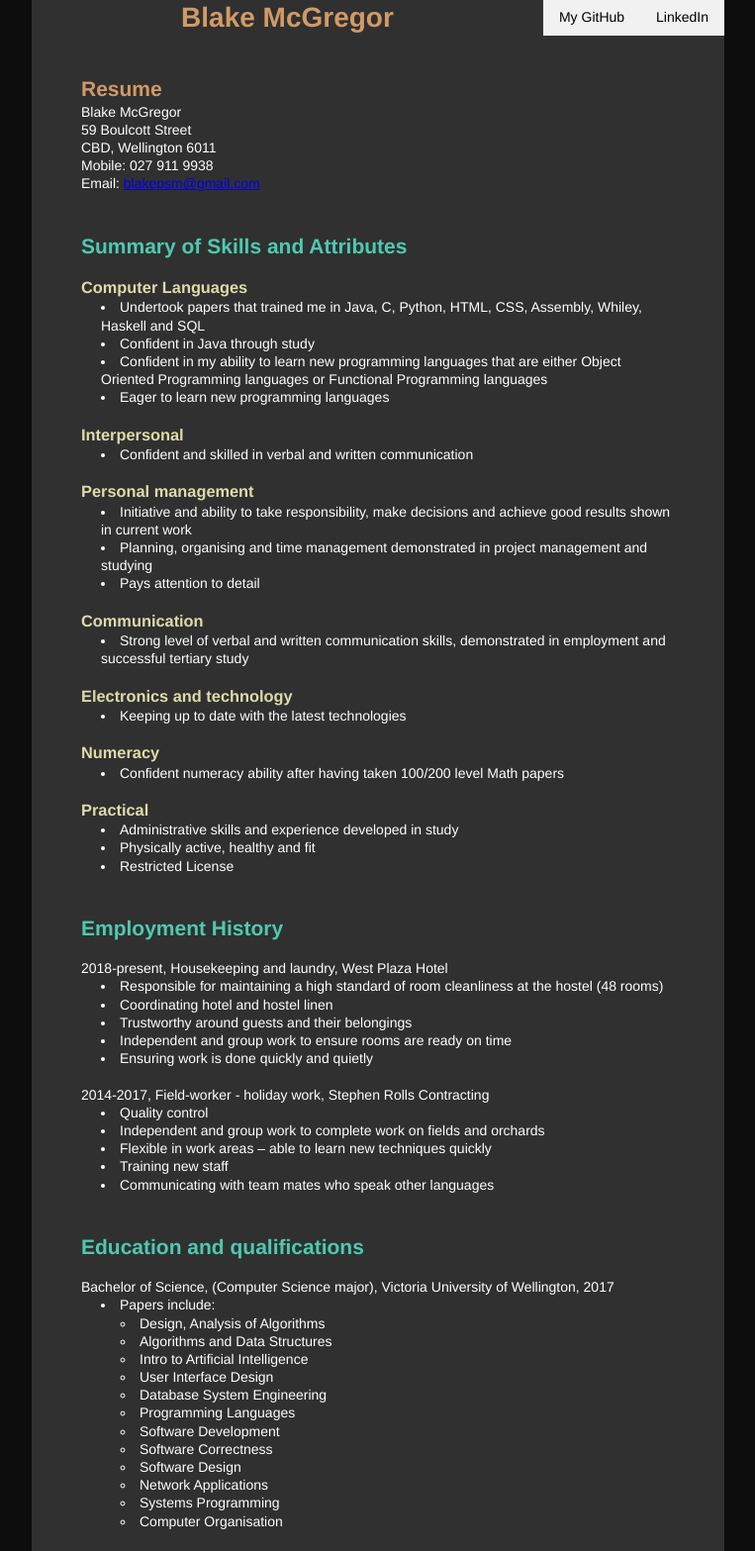
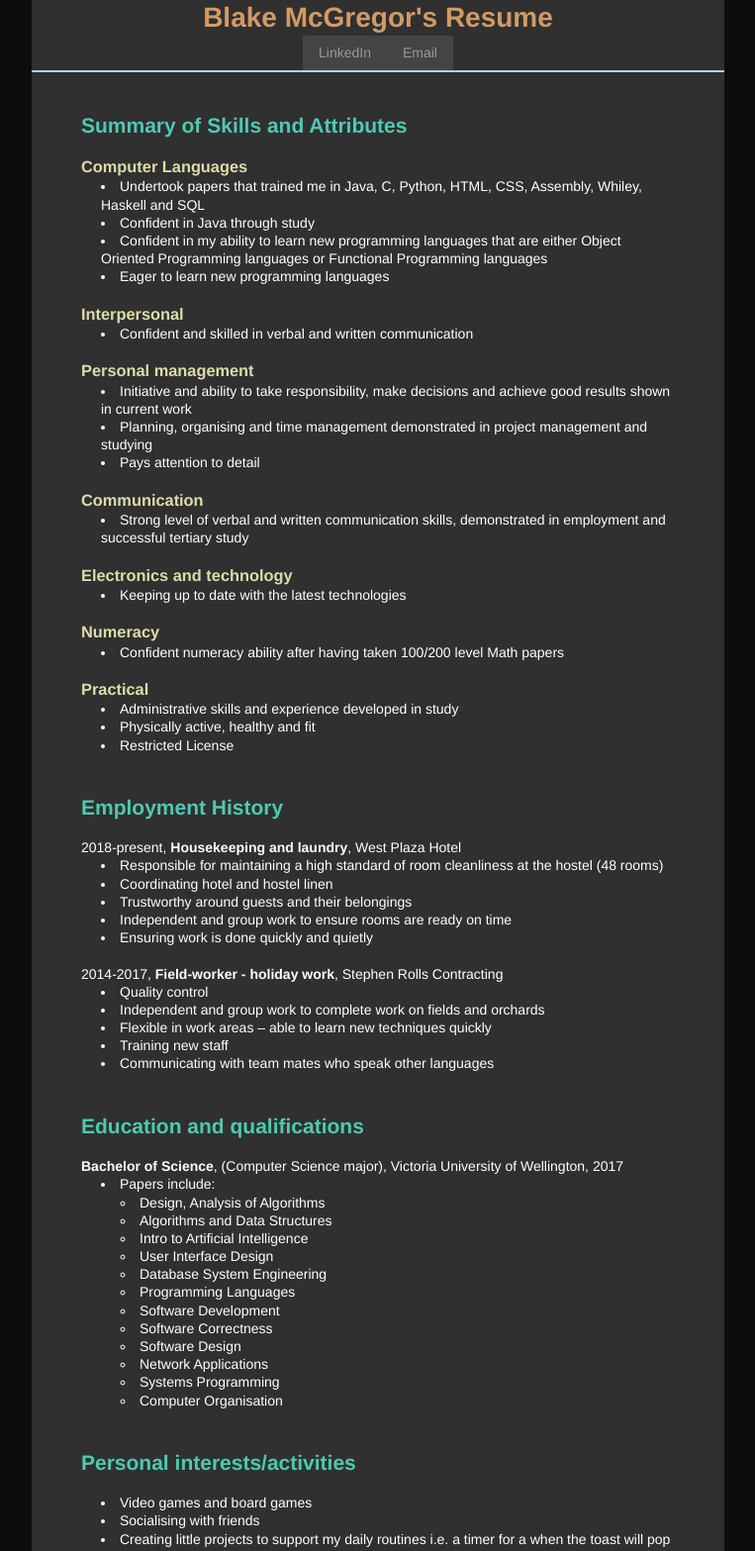
Before and after one commit to Blakepsm/resume-website, a plain HTML site: page index.html in a window 1280 px wide. Shown: the top 1567 px of the page at 99% size, without its empty margins (258-1021 px from the left). Drawn offline with Linux system fonts and the light colour scheme.

Commit message:
Changed content of resume Changed navbar layout Added an email button Excluded GitHub button as no projects are uploaded yet

```diff
--- a/index.html
+++ b/index.html
@@ -11,30 +11,23 @@
 
 <body>
     <header>
-        <h1>Blake McGregor</h1>
+        <h1>Blake McGregor's Resume</h1>
         <nav>
             <ul>
+                <!-- <li>
+                    <a href="https://github.com/Blakepsm">My GitHub</a>
+                </li> -->
                 <li>
-                    <a href="https://github.com/Blakepsm">My GitHub</a>
+                    <a href="https://www.linkedin.com/in/blake-mcgregor-117358154/">LinkedIn</a>
                 </li>
                 <li>
-                    <a href="https://www.linkedin.com/in/blake-mcgregor-117358154/">LinkedIn</a>
+                    <a href="mailto:blakepsm@gmail.com">Email</a>
                 </li>
             </ul>
         </nav>
     </header>
 
     <section>
-        <div class="details">
-            <h1>Resume</h1>
-            <p>Blake McGregor</p>
-            <p>59 Boulcott Street</p>
-            <p>CBD, Wellington 6011</p>
-            <p>Mobile: 027 911 9938</p>
-            <p>Email:
-                <a href="mailto:blakepsm@gmail.com">blakepsm@gmail.com</a>
-            </p>
-        </div>
         <div class="skill-summary">
             <h2>Summary of Skills and Attributes</h2>
             <br>
@@ -87,7 +80,8 @@
         <div class="employment-history">
             <h2>Employment History</h2>
             <br>
-            <p>2018-present, Housekeeping and laundry, West Plaza Hotel</p>
+            <p>2018-present,
+                <em>Housekeeping and laundry</em>, West Plaza Hotel</p>
             <ul>
                 <li>Responsible for maintaining a high standard of room cleanliness at the hostel (48 rooms)</li>
                 <li>Coordinating hotel and hostel linen</li>
@@ -96,7 +90,8 @@
                 <li>Ensuring work is done quickly and quietly</li>
             </ul>
             <br>
-            <p>2014-2017, Field-worker - holiday work, Stephen Rolls Contracting</p>
+            <p>2014-2017,
+                <em>Field-worker - holiday work</em>, Stephen Rolls Contracting</p>
             <ul>
                 <li>Quality control</li>
                 <li>Independent and group work to complete work on fields and orchards</li>
@@ -108,7 +103,8 @@
         <div class="education">
             <h2>Education and qualifications</h2>
             <br>
-            <p>Bachelor of Science, (Computer Science major), Victoria University of Wellington, 2017</p>
+            <p>
+                <em>Bachelor of Science</em>, (Computer Science major), Victoria University of Wellington, 2017</p>
             <ul>
                 <li>Papers include:</li>
                 <ul>
@@ -136,15 +132,6 @@
                 <li>Creating little projects to support my daily routines i.e. a timer for a when the toast will pop</li>
             </ul>
         </div>
-
-        <p>Fill for character Referees? Contact me for further information?</p>
     </section>
-
-    <p>Contact
-        <a href="mailto:blakepsm@gmail.com">blakepsm@gmail.com</a> for questions!</p>
-    <p>Last updated on:
-        <time datetime='2018-5-11'>May 11th, 2018</time>
-    </p>
 </body>
-
 </html>
--- a/styles.css
+++ b/styles.css
@@ -7,14 +7,12 @@
 }
 
 section, article, aside, footer, header, nav {
-
     /*Legacy browsers*/
     display: block;
   }
 
 body {
     background-color: #0D0D0D;
-    color: #ffffff;
     font-family: "Helvetica", "Arial", sans-serif;
     font-size: 14px;
     line-height: 1.3;
@@ -33,23 +31,25 @@ section {
 header {
     display: flex;
     background-color: #303030;
-    justify-content: space-between;
     margin: auto;
+    border-bottom: 2px solid #9CDCFE;
+    flex-direction: column;
 }
 
 nav {
     display: flex;
+    margin: auto;
 }
 
 nav ul {
     display: flex;
     list-style-type: none;
-    background-color: #f1f1f1;
+    background-color: #444444;
 }
 
 nav li a {
     display: flex;
-    color: #000;
+    color: #999999;
     padding: 8px 16px;
     text-decoration: none;
     justify-content: center;
@@ -71,6 +71,11 @@ section ul {
     margin: 20px 50px;
 }
 
+/*Colour Scheme*/
+p, ul {
+    color: #ffffff;
+}
+
 h1 {
     color: #D19A66;
     margin: 0 auto;
@@ -83,3 +88,8 @@ h2 {
 h3 {
     color: #DCDCAA;
 }
+
+em {
+    font-weight: bold;
+    font-style: normal;
+}
```
Also changed, not shown: 1 other file.
